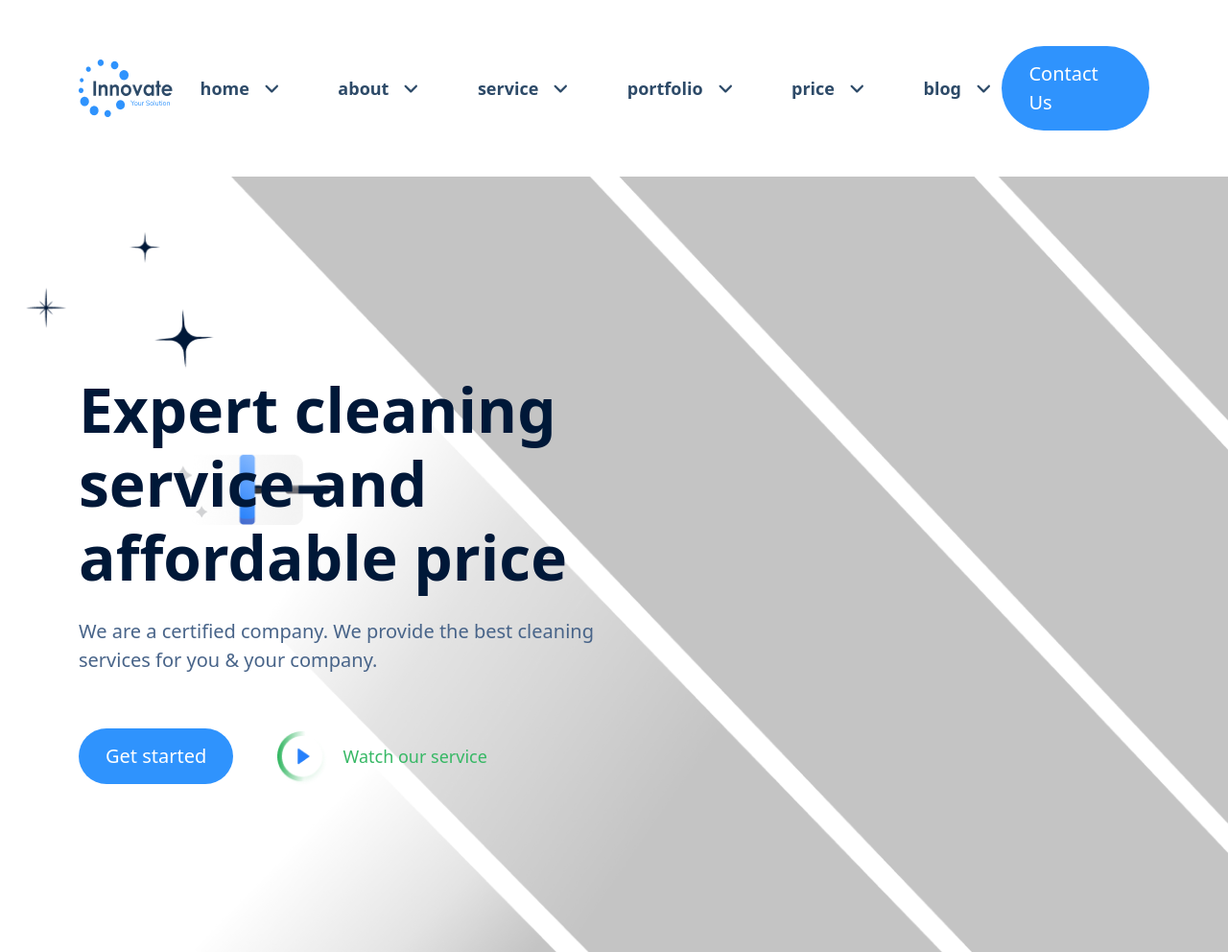
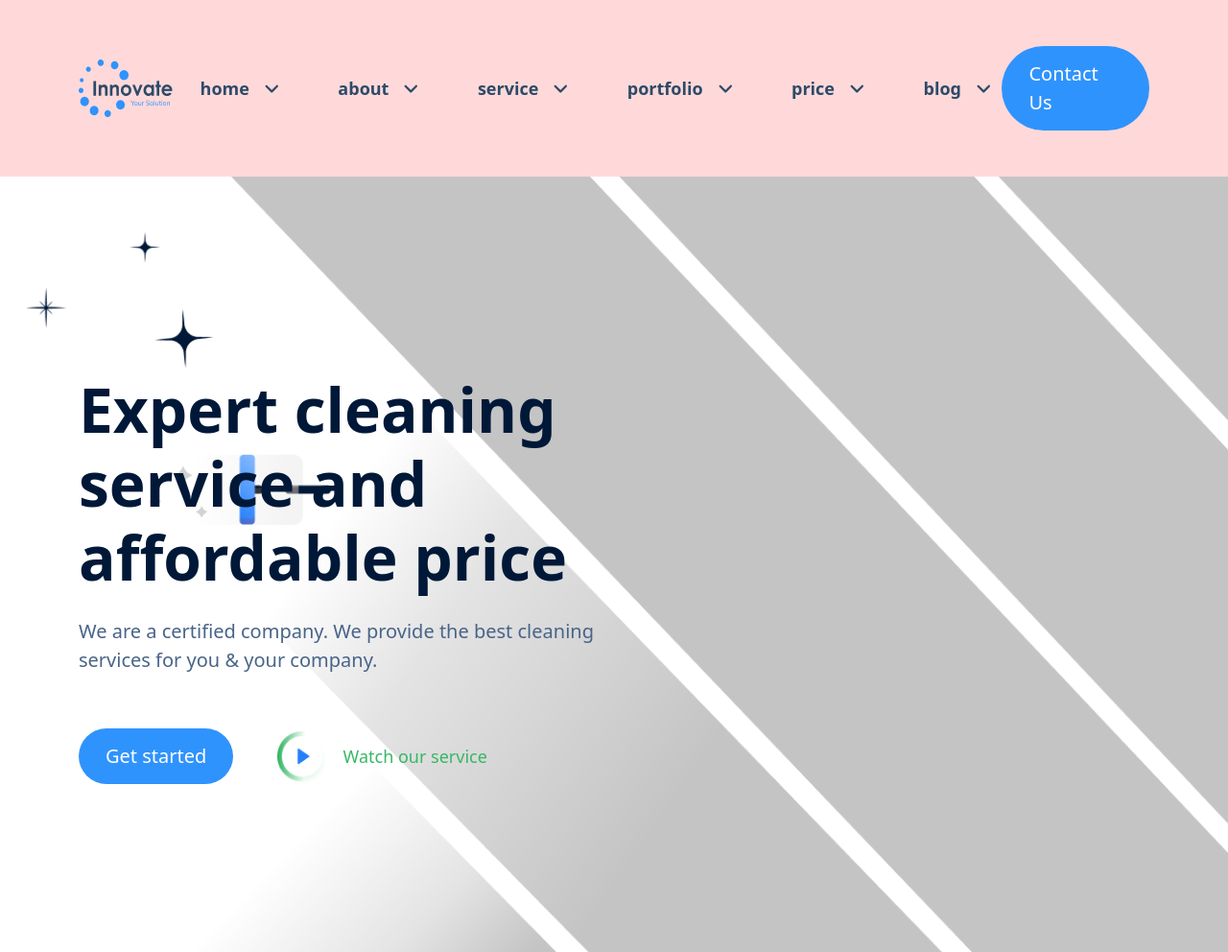
Before and after one commit to Prionti-Khandokar/Inovation, a plain HTML site: page index.html in a window 1280 px wide. Shown: the top 992 px of the page at 96% size. Drawn offline with nearby package versions, Linux system fonts and the light colour scheme.

Commit message:
navber bg

```diff
--- a/css/style.css
+++ b/css/style.css
@@ -72,6 +72,7 @@ ul {
 ========================================*/
 .main_menu {
   padding: 24px 0;
+  background-color: #ffd9d9;
 }
 .main_menu ul {
   gap: 42px;
```
Also changed, not shown: index.html (+1 -0 lines).
